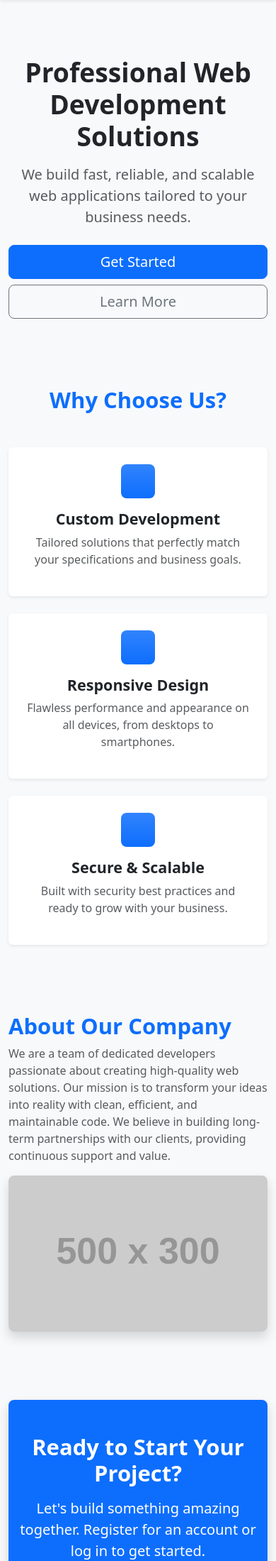
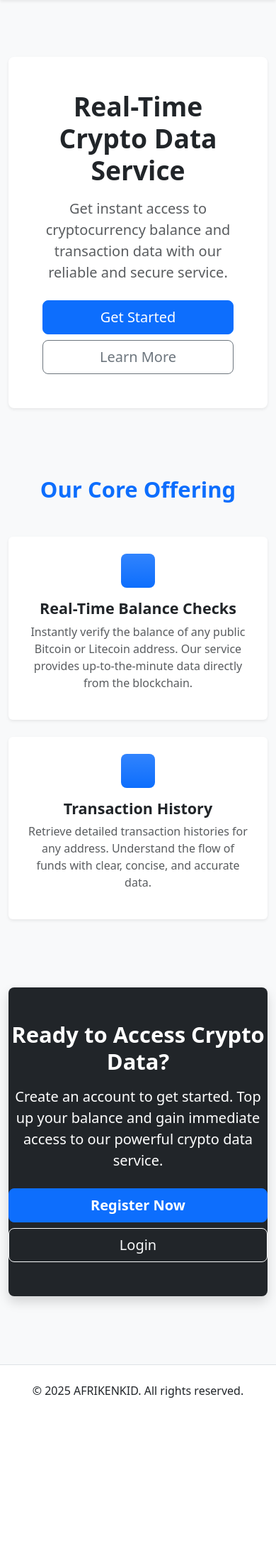
Before and after one commit to nehemiaobati/codeigniter, a CodeIgniter 4 app: the page made by app/Views/home/landing_page.php in a window 390 px wide. Shown: the part 74-2273 px from the top of the page at 71% size. After the commit the page ends 2043 px from the top, so only its background shows below. Run offline with PHP 8.4 and a stand-in for CodeIgniter, Linux system fonts and the light colour scheme; the template is opened without the code that fills it, so the values that code supplies are empty; grey boxes labelled with a size stand in for pictures from a placeholder-image service; some libraries are stand-ins or nearby versions.

Commit message:
feat(landing): update content for crypto data service
The landing page has been updated to reflect the application's actual purpose as a cryptocurrency data service, replacing the previous generic web development placeholder content.

The hero section and features have been rewritten to describe the core offerings: real-time balance checks and transaction history retrieval for cryptocurrencies. The page layout was also simplified by removing the "About", "Testimonials", and "Call to Action" sections to create a more focused user experience.

```diff
--- a/app/Views/home/landing_page.php
+++ b/app/Views/home/landing_page.php
@@ -4,11 +4,11 @@
 <div class="container py-5">
 
     <!-- Hero Section -->
-    <section class="hero text-center mb-5">
+    <section class="hero text-center mb-5 p-5 bg-white rounded-3 shadow-sm">
         <div class="row justify-content-center">
             <div class="col-lg-8">
-                <h1 class="display-3 fw-bold mb-3"><?= esc($heroTitle ?? 'Professional Web Development Solutions') ?></h1>
-                <p class="lead text-muted mb-4"><?= esc($heroSubtitle ?? 'We build fast, reliable, and scalable web applications tailored to your business needs.') ?></p>
+                <h1 class="display-3 fw-bold mb-3"><?= esc($heroTitle ?? 'Real-Time Crypto Data Service') ?></h1>
+                <p class="lead text-muted mb-4"><?= esc($heroSubtitle ?? 'Get instant access to cryptocurrency balance and transaction data with our reliable and secure service.') ?></p>
                 <div class="d-grid gap-2 d-sm-flex justify-content-sm-center">
                     <a href="<?= url_to('register') ?>" class="btn btn-primary btn-lg px-4 gap-3 btn-hover-effect">Get Started</a>
                     <a href="#features" class="btn btn-outline-secondary btn-lg px-4 btn-hover-effect">Learn More</a>
@@ -19,65 +19,41 @@
 
     <!-- Features Section -->
     <section id="features" class="py-5 text-center">
-        <h2 class="display-5 fw-bold mb-5 text-primary">Why Choose Us?</h2>
-        <div class="row g-4">
-            <div class="col-md-4">
+        <h2 class="display-5 fw-bold mb-5 text-primary">Our Core Offering</h2>
+        <div class="row g-4 justify-content-center">
+            <div class="col-md-6">
                 <div class="card h-100 shadow-sm border-0 card-hoverable">
                     <div class="card-body p-4">
                         <div class="feature-icon bg-primary bg-gradient text-white rounded-3 mb-3 mx-auto d-flex align-items-center justify-content-center" style="width: 3rem; height: 3rem; font-size: 1.5rem;">
-                            <i class="bi bi-code-slash"></i>
+                            <i class="bi bi-wallet2"></i>
                         </div>
-                        <h3 class="fs-4 fw-bold">Custom Development</h3>
-                        <p class="text-muted">Tailored solutions that perfectly match your specifications and business goals.</p>
+                        <h3 class="fs-4 fw-bold">Real-Time Balance Checks</h3>
+                        <p class="text-muted">Instantly verify the balance of any public Bitcoin or Litecoin address. Our service provides up-to-the-minute data directly from the blockchain.</p>
                     </div>
                 </div>
             </div>
-            <div class="col-md-4">
+            <div class="col-md-6">
                 <div class="card h-100 shadow-sm border-0 card-hoverable">
                     <div class="card-body p-4">
                         <div class="feature-icon bg-primary bg-gradient text-white rounded-3 mb-3 mx-auto d-flex align-items-center justify-content-center" style="width: 3rem; height: 3rem; font-size: 1.5rem;">
-                            <i class="bi bi-phone"></i>
+                            <i class="bi bi-card-list"></i>
                         </div>
-                        <h3 class="fs-4 fw-bold">Responsive Design</h3>
-                        <p class="text-muted">Flawless performance and appearance on all devices, from desktops to smartphones.</p>
-                    </div>
-                </div>
-            </div>
-            <div class="col-md-4">
-                <div class="card h-100 shadow-sm border-0 card-hoverable">
-                    <div class="card-body p-4">
-                        <div class="feature-icon bg-primary bg-gradient text-white rounded-3 mb-3 mx-auto d-flex align-items-center justify-content-center" style="width: 3rem; height: 3rem; font-size: 1.5rem;">
-                            <i class="bi bi-shield-check"></i>
-                        </div>
-                        <h3 class="fs-4 fw-bold">Secure & Scalable</h3>
-                        <p class="text-muted">Built with security best practices and ready to grow with your business.</p>
+                        <h3 class="fs-4 fw-bold">Transaction History</h3>
+                        <p class="text-muted">Retrieve detailed transaction histories for any address. Understand the flow of funds with clear, concise, and accurate data.</p>
                     </div>
                 </div>
             </div>
         </div>
     </section>
 
-    <!-- About Section -->
-    <section id="about" class="py-5">
-        <div class="row align-items-center">
-            <div class="col-md-6">
-                <h2 class="display-5 fw-bold text-primary">About Our Company</h2>
-                <p class="text-muted">We are a team of dedicated developers passionate about creating high-quality web solutions. Our mission is to transform your ideas into reality with clean, efficient, and maintainable code. We believe in building long-term partnerships with our clients, providing continuous support and value.</p>
-            </div>
-            <div class="col-md-6 text-center">
-                <img src="https://via.placeholder.com/500x300.png?text=Our+Team" class="img-fluid rounded-3 shadow" alt="About Us Image">
-            </div>
-        </div>
-    </section>
-
     <!-- CTA Section -->
-    <section id="cta" class="py-5 my-5 bg-primary text-white text-center rounded-3 shadow">
+    <section id="cta" class="py-5 my-5 bg-dark text-white text-center rounded-3 shadow">
         <div class="row justify-content-center">
             <div class="col-lg-8">
-                <h2 class="display-5 fw-bold mb-3">Ready to Start Your Project?</h2>
-                <p class="lead mb-4">Let's build something amazing together. Register for an account or log in to get started.</p>
+                <h2 class="display-5 fw-bold mb-3">Ready to Access Crypto Data?</h2>
+                <p class="lead mb-4">Create an account to get started. Top up your balance and gain immediate access to our powerful crypto data service.</p>
                 <div class="d-grid gap-2 d-sm-flex justify-content-sm-center">
-                    <a href="<?= url_to('register') ?>" class="btn btn-light btn-lg px-4 fw-bold btn-hover-effect">Register Now</a>
+                    <a href="<?= url_to('register') ?>" class="btn btn-primary btn-lg px-4 fw-bold btn-hover-effect">Register Now</a>
                     <a href="<?= url_to('login') ?>" class="btn btn-outline-light btn-lg px-4 btn-hover-effect">Login</a>
                 </div>
             </div>
--- a/app/Views/layouts/default.php
+++ b/app/Views/layouts/default.php
@@ -5,7 +5,7 @@
     <meta name="viewport" content="width=device-width, initial-scale=1.0">
     <title><?= esc($pageTitle ?? 'My Application') ?></title>
     <link href="https://cdn.jsdelivr.net/npm/bootstrap@5.3.0/dist/css/bootstrap.min.css" rel="stylesheet">
-        <style>
+    <style>
         .sticky-top {
             position: -webkit-sticky;
             position: sticky;
@@ -51,14 +51,21 @@
                 <div class="collapse navbar-collapse" id="navbarNav">
                     <ul class="navbar-nav ms-auto text-start">
                         <?php if (session()->get('isLoggedIn')): ?>
-                            <li class="nav-item text-dark me-3 fw-bold d-lg-flex align-items-center">Hello, <?= esc(session()->get('username')) ?></li>
-                            <li class="nav-item"><a class="nav-link text-secondary" href="<?= url_to('home') ?>">Home</a></li>
-                            <li class="nav-item"><a class="nav-link text-secondary" href="<?= url_to('payment.index') ?>">Make Payment</a></li>
-                            <li class="nav-item"><a class="nav-link text-secondary" href="<?= url_to('crypto.index') ?>">Crypto</a></li>
-                            <li class="nav-item"><a class="nav-link text-secondary" href="<?= url_to('logout') ?>">Logout</a></li>
+                            <li class="nav-item dropdown">
+                                <a class="nav-link dropdown-toggle" href="#" id="navbarDropdown" role="button" data-bs-toggle="dropdown" aria-expanded="false">
+                                    Hello, <?= esc(session()->get('username')) ?>
+                                </a>
+                                <ul class="dropdown-menu" aria-labelledby="navbarDropdown">
+                                    <li><a class="dropdown-item" href="<?= url_to('home') ?>">Home</a></li>
+                                    <li><a class="dropdown-item" href="<?= url_to('payment.index') ?>">Make Payment</a></li>
+                                    <li><a class="dropdown-item" href="<?= url_to('crypto.index') ?>">Crypto Service</a></li>
+                                    <li><hr class="dropdown-divider"></li>
+                                    <li><a class="dropdown-item" href="<?= url_to('logout') ?>">Logout</a></li>
+                                </ul>
+                            </li>
                         <?php else: ?>
-                            <li class="nav-item"><a class="nav-link text-secondary" href="<?= url_to('login') ?>">Login</a></li>
-                            <li class="nav-item"><a class="nav-link text-secondary" href="<?= url_to('register') ?>">Register</a></li>
+                            <li class="nav-item"><a class="nav-link" href="<?= url_to('login') ?>">Login</a></li>
+                            <li class="nav-item"><a class="nav-link" href="<?= url_to('register') ?>">Register</a></li>
                         <?php endif; ?>
                     </ul>
                 </div>
@@ -66,15 +73,15 @@
         </nav>
     </header>
 
-<div class="container my-3">
-    <?= $this->include('partials/flash_messages') ?>
-</div>
+    <div class="container my-3">
+        <?= $this->include('partials/flash_messages') ?>
+    </div>
 
     <main class="flex-grow-1">
         <?= $this->renderSection('content') ?>
     </main>
 
-    <footer class="bg-dark text-white text-center py-4">
+    <footer class="bg-white text-dark text-center py-4 mt-auto border-top">
         <div class="container">
             <p class="mb-0">&copy; <?= date('Y') ?> AFRIKENKID. All rights reserved.</p>
         </div>
```
Also changed, not shown: app/Views/home/welcome_user.php (+28 -21 lines).
